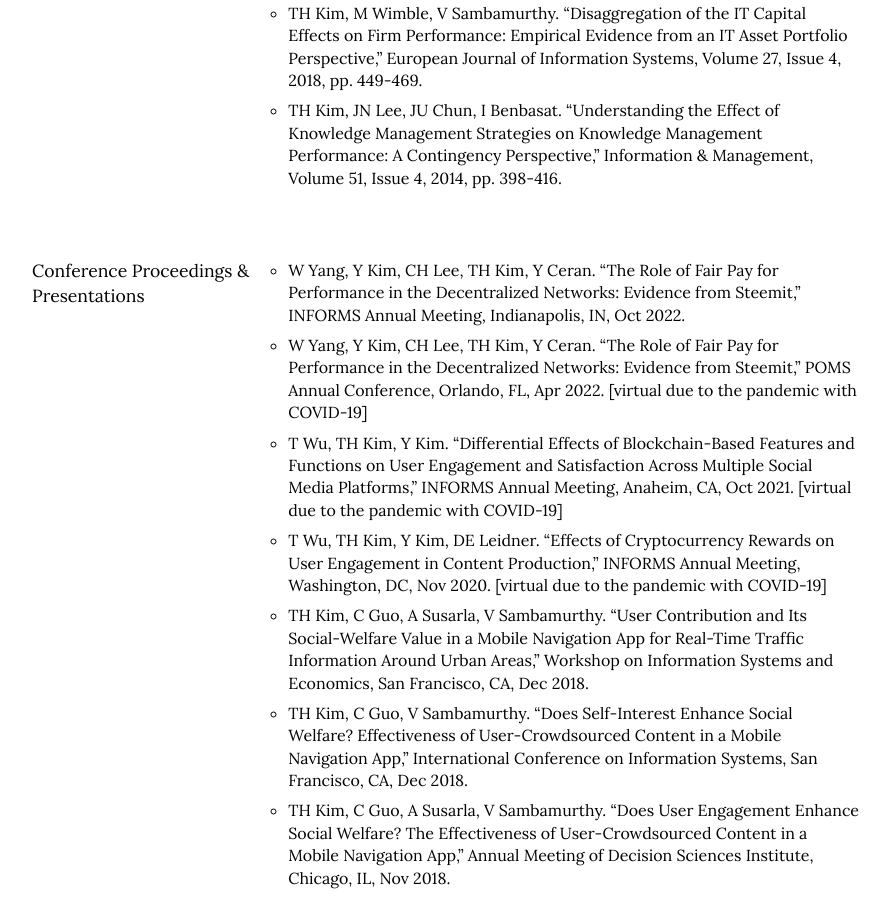
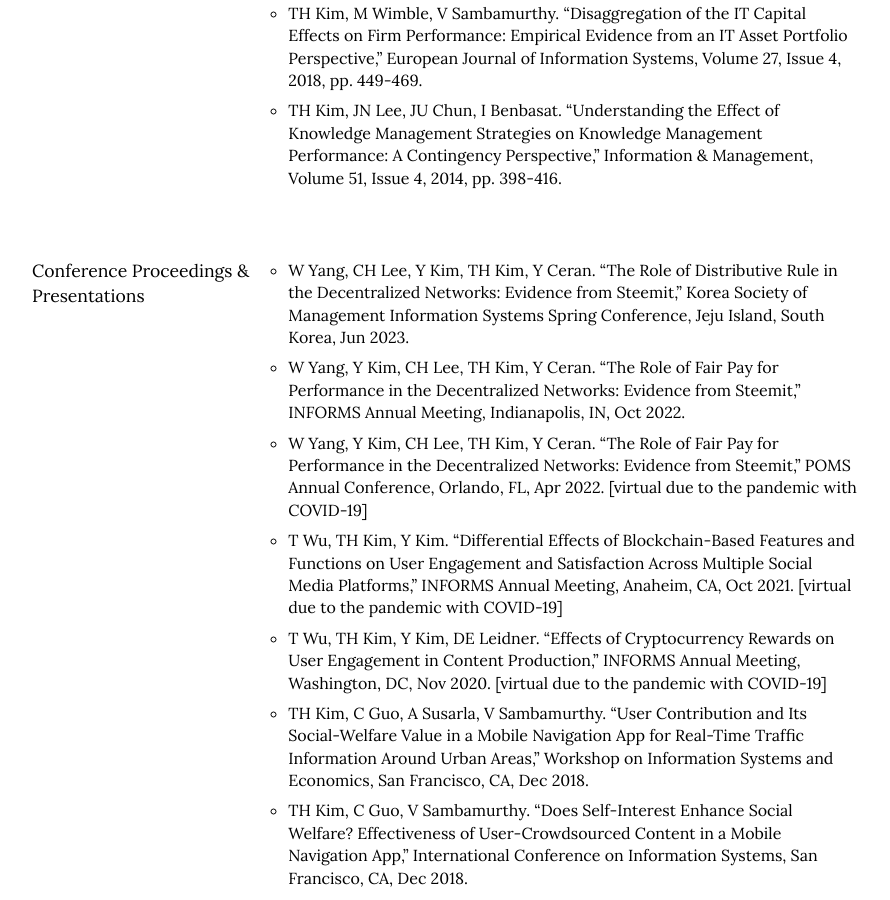
Before and after one commit to istaehun/taehun, a Jekyll site: the page built from index.html, in a window 1280 px wide and 900 px high, scrolled down 1192 px. Shown: the whole window, without its empty margins (188-1078 px from the left). Built offline with Jekyll 4.4.1, drawn with Linux system fonts in a browser that asks for light colours; nearby versions of some CDN libraries; some of the changed text lies outside the part shown.

Commit message:
Update research.yml

```diff
--- a/_data/research.yml
+++ b/_data/research.yml
@@ -20,6 +20,7 @@
 -
   sub-title: Conference Proceedings & Presentations
   list:
+    - "W Yang, CH Lee, Y Kim, TH Kim, Y Ceran. “The Role of Distributive Rule in the Decentralized Networks: Evidence from Steemit,” Korea Society of Management Information Systems Spring Conference, Jeju Island, South Korea, Jun 2023."
     - "W Yang, Y Kim, CH Lee, TH Kim, Y Ceran. “The Role of Fair Pay for Performance in the Decentralized Networks: Evidence from Steemit,” INFORMS Annual Meeting, Indianapolis, IN, Oct 2022."
     - "W Yang, Y Kim, CH Lee, TH Kim, Y Ceran. “The Role of Fair Pay for Performance in the Decentralized Networks: Evidence from Steemit,” POMS Annual Conference, Orlando, FL, Apr 2022. [virtual due to the pandemic with COVID-19]"
     - "T Wu, TH Kim, Y Kim. “Differential Effects of Blockchain-Based Features and Functions on User Engagement and Satisfaction Across Multiple Social Media Platforms,” INFORMS Annual Meeting, Anaheim, CA, Oct 2021. [virtual due to the pandemic with COVID-19]"
@@ -47,6 +48,7 @@
 -
   sub-title: Invited Research Presentations
   list:
+    - "T Wu, TH Kim, Y Kim, S Petter. “Differential Effects of Features on User Content Engagement Behavior Across Multiple Cryptocurrency Reward Based Social Media Platforms,” INFORMS ISS Paper Development Workshop, Virtual, Apr 2023."
     - "TH Kim. “User Contribution and Its Social-Welfare Value in a Mobile Navigation App for Real-Time Traffic Information Around Urban Areas,” Research Presentation, Wisconsin School of Business, University of Wisconsin–Madison, Madison, WI, Feb 2023."
     - "TH Kim. “A Mobile Navigation App & Its Social-Welfare Value: Urban Data Science with Real-Time Traffic Information,” Research Presentation, Kakao Mobility Co., Ltd., Seongnam, Gyeonggi, South Korea, Jan 2023."
     - "TH Kim. “User Contribution and Its Social-Welfare Value in a Mobile Navigation App for Real-Time Traffic Information Around Urban Areas,” Research Seminar Presentation, Korea University Business School, Korea University, Seoul, South Korea, Nov 2022."
```
